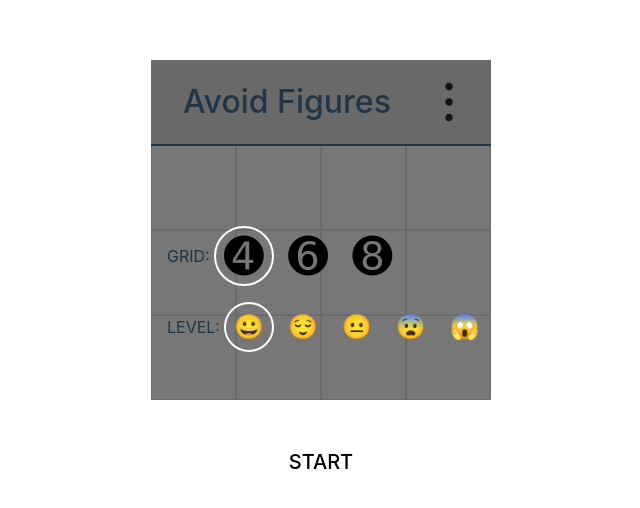
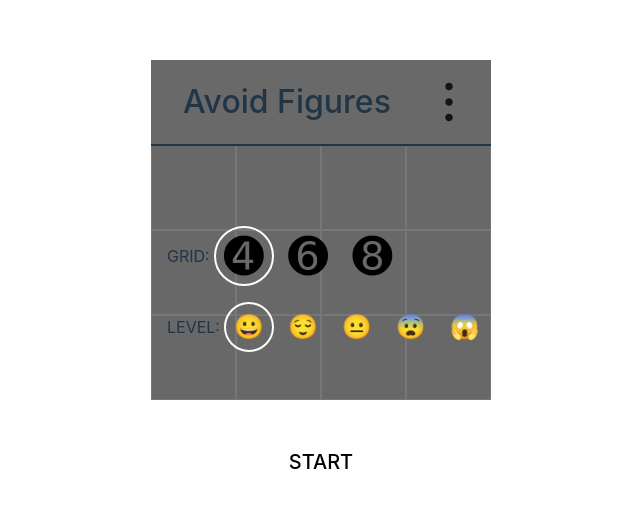
Before and after one commit to RoHell/Figures, a Vue app: page / in a window 1280 px wide. Shown: the part 124-632 px from the top of the page, without its empty margins (319-959 px from the left). Built offline with nearby package versions, Linux system fonts and the light colour scheme.

Commit message:
Change grid bg color

```diff
--- a/src/components/Grid.vue
+++ b/src/components/Grid.vue
@@ -87,12 +87,13 @@ const handleMouseUp = () => {
   display: grid;
   grid-template-columns: repeat(var(--cols), minmax(1rem, 1fr));
   grid-template-rows: repeat(var(--cols), minmax(1rem, 1fr));
+  background-color: dimgray;
 
   &__field {
     display: flex;
     align-items: center;
     justify-content: center;
-    border: 1px solid gray;
+    border: 1px solid white;
     padding: 0.5rem;
     aspect-ratio: 1;
     flex-grow: 0;
```
